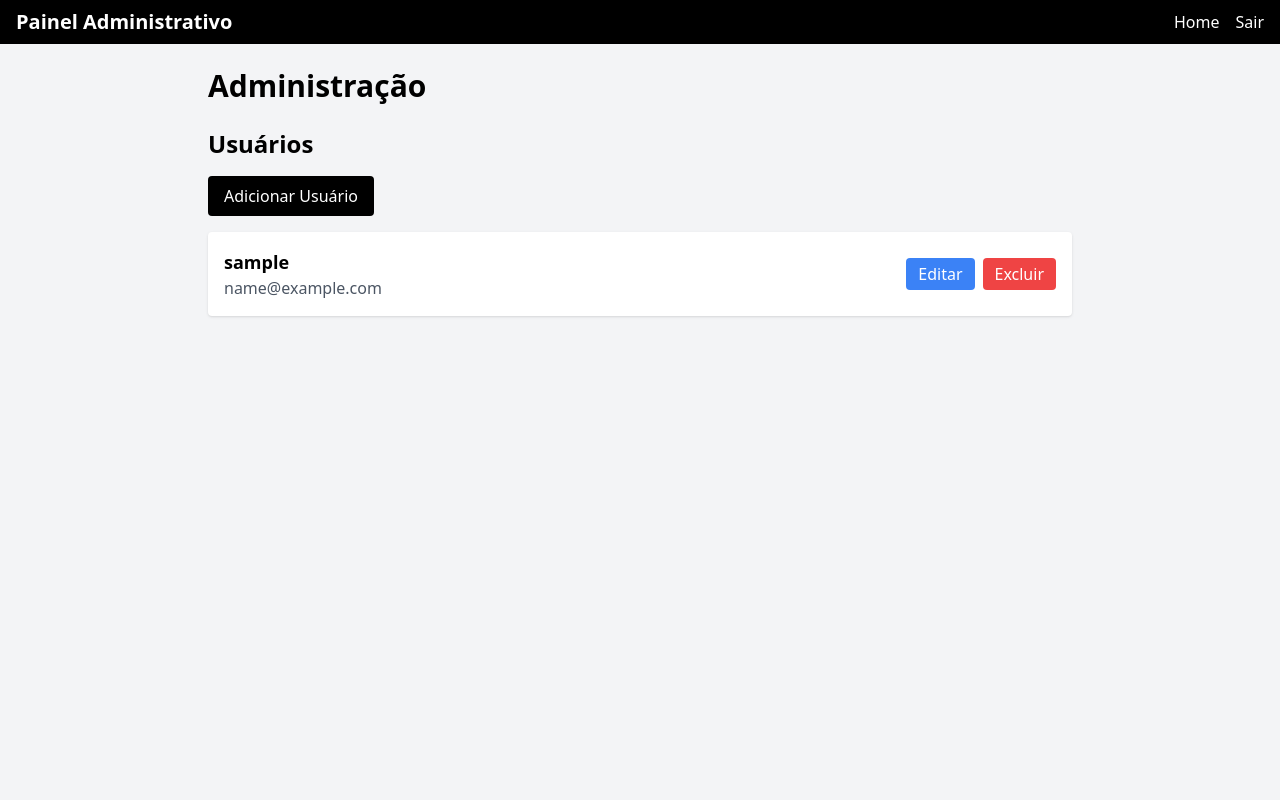
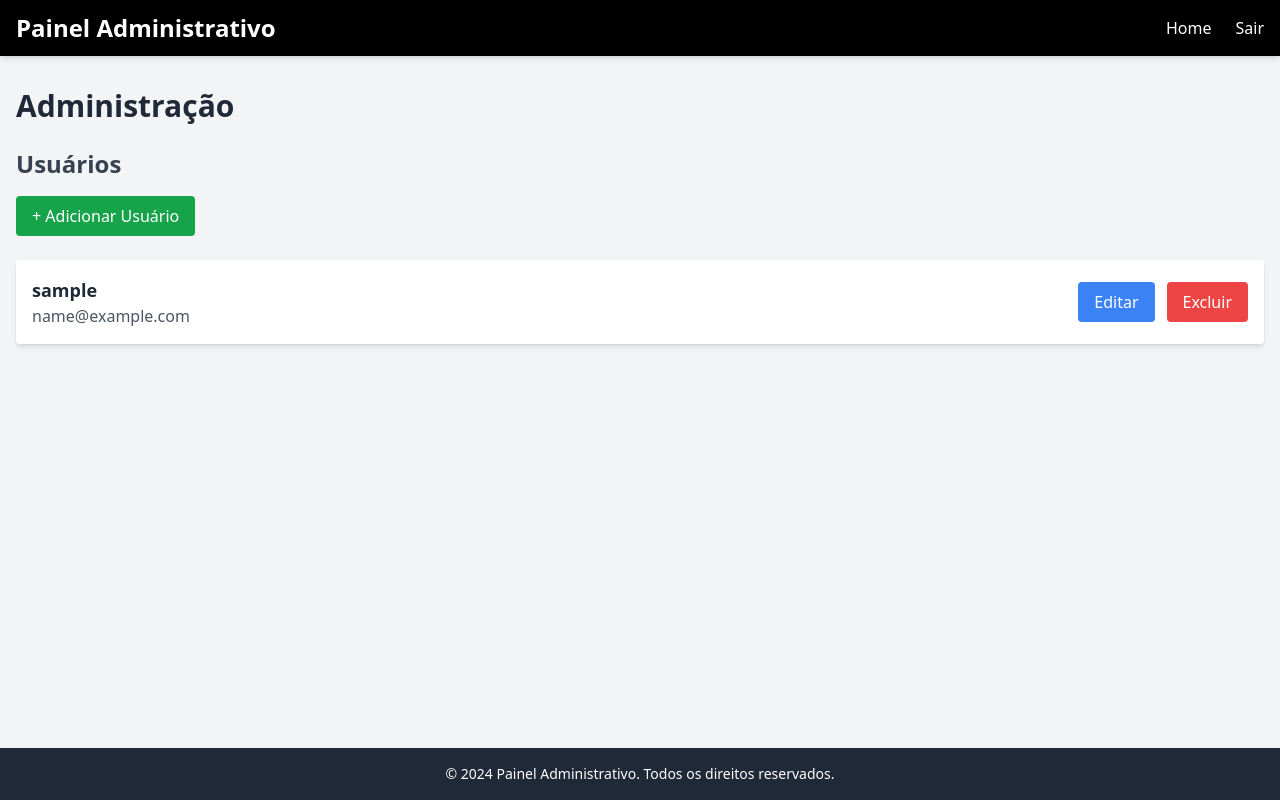
Before and after one commit to sharktank-tech/e-ponto, a Flask app: page /admin in a window 1280 px wide. Run offline with Flask 3, Linux system fonts and the light colour scheme; the visitor is signed in with stand-in values (Sample User, id 1); data comes from the database, SQL or seed files in the repository; some libraries are stand-ins or nearby versions.

Commit message:
atualizações de layout

```diff
--- a/web/templates/admin/admin.html
+++ b/web/templates/admin/admin.html
@@ -5,58 +5,63 @@
   <meta name="viewport" content="width=device-width, initial-scale=1.0">
   <title>Painel Administrativo</title>
   <script src="https://cdn.tailwindcss.com"></script>
-  <link rel="stylesheet" href="{{ url_for('static', filename='styles/animation.css') }}"> <!-- Corrigido o caminho -->
   <link rel="icon" href="{{ url_for('static', filename='images/soco-relogio.png') }}">
 </head>
-<body class="bg-gray-100">
+<body class="bg-gray-100 min-h-screen flex flex-col">
 
   <!-- Navbar -->
-  <nav class="bg-black text-white px-4 py-2 flex justify-between items-center">
-    <h1 class="text-xl font-bold">Painel Administrativo</h1>
-    <ul class="flex gap-4">
+  <nav class="bg-black text-white px-4 py-3 shadow-md">
+    <div class="container mx-auto flex justify-between items-center">
+      <h1 class="text-2xl font-bold">Painel Administrativo</h1>
+      <ul class="flex gap-6">
         <li><a href="/" class="hover:underline">Home</a></li>
         <li><a href="{{ url_for('main.logout') }}" class="hover:underline">Sair</a></li>
       </ul>
+    </div>
   </nav>
 
   <!-- Conteúdo Principal -->
-  <main class="mt-6 px-4 max-w-4xl mx-auto">
-    <h1 class="text-3xl font-bold mb-6">Administração</h1>
+  <main class="flex-grow container mx-auto px-4 py-8">
+    <h1 class="text-3xl font-bold text-gray-800 mb-6">Administração</h1>
 
     <!-- Gerenciar Usuários -->
     <section>
-      <h2 class="text-2xl font-semibold mb-4">Usuários</h2>
-      <a href="{{ url_for('admin.add_user') }}" class="bg-black text-white py-2 px-4 rounded hover:bg-gray-800 inline-block mb-4">Adicionar Usuário</a>
-      <ul class="space-y-4">
+      <h2 class="text-2xl font-semibold text-gray-700 mb-4">Usuários</h2>
+      <a href="{{ url_for('admin.add_user') }}" class="bg-green-600 text-white py-2 px-4 rounded hover:bg-green-700 inline-block mb-6">
+        + Adicionar Usuário
+      </a>
+      <div class="space-y-4">
         {% for user in users %}
-          {% if user %}
-            <li class="bg-white p-4 rounded shadow flex justify-between items-center">
+          <div class="bg-white p-4 rounded shadow-md flex justify-between items-center">
             <div>
-                <h3 class="text-lg font-bold">{{ user.username }}</h3>
+              <h3 class="text-lg font-bold text-gray-800">{{ user.username }}</h3>
               <p class="text-gray-600">{{ user.email }}</p>
             </div>
-              <div class="flex gap-2">
+            <div class="flex gap-3">
               <!-- Botão Editar -->
-                <a href="{{ url_for('admin.edit_user', id=user.id) }}" class="bg-blue-500 text-white py-1 px-3 rounded hover:bg-blue-600">
+              <a href="{{ url_for('admin.edit_user', id=user.id) }}" class="bg-blue-500 text-white py-2 px-4 rounded hover:bg-blue-600 transition">
                 Editar
               </a>
               <!-- Botão Excluir -->
               <form action="{{ url_for('admin.delete_user', id=user.id) }}" method="post">
-                  <button type="submit" class="bg-red-500 text-white py-1 px-3 rounded hover:bg-red-600">Excluir</button>
+                <button type="submit" class="bg-red-500 text-white py-2 px-4 rounded hover:bg-red-600 transition">
+                  Excluir
+                </button>
               </form>
             </div>
-            </li>
+          </div>
         {% else %}
-            <li class="bg-white p-4 rounded shadow flex justify-between items-center">
-              <div>
-                <h3 class="text-lg font-bold text-red-500">Usuário Inválido</h3>
+          <div class="bg-white p-4 rounded shadow-md text-center text-gray-600">
+            Nenhum usuário encontrado.
           </div>
-            </li>
-          {% endif %}
         {% endfor %}
-      </ul>
+      </div>
     </section>
   </main>
 
+  <!-- Footer -->
+  <footer class="bg-gray-800 text-white text-center py-4 mt-8">
+    <p class="text-sm">© 2024 Painel Administrativo. Todos os direitos reservados.</p>
+  </footer>
 </body>
 </html>
```
Also changed, not shown: web/static/css/admin.css (+112 -11 lines). Lines whose indentation alone changed are shown as unchanged.
